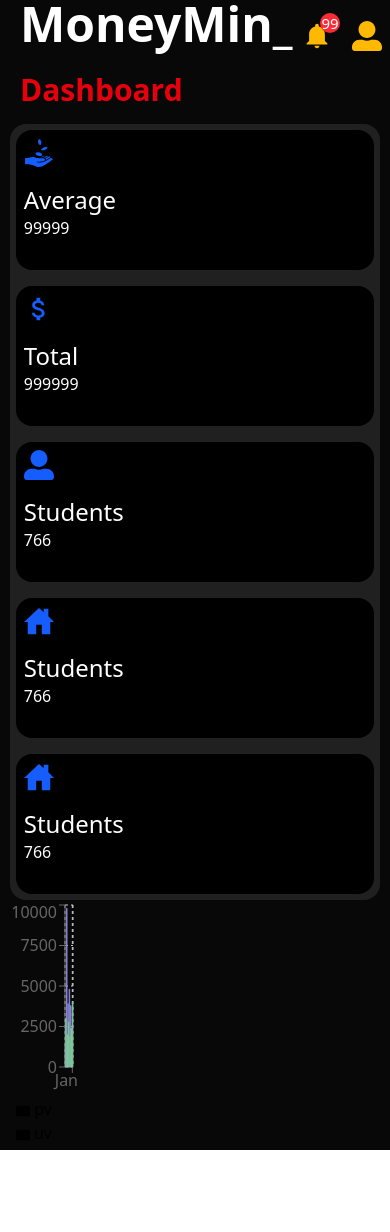
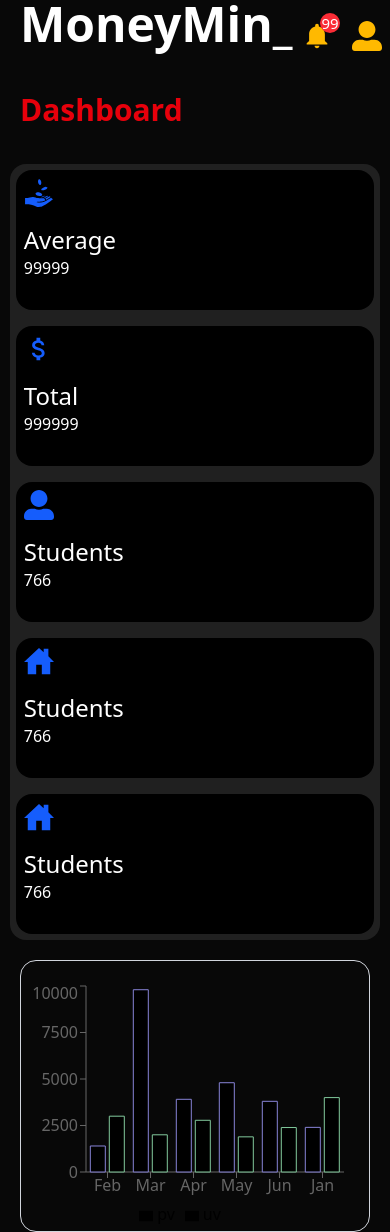
Before and after one commit to KavumaHakim/MoneyMind, a React (Vite) app: page / in a window 390 px wide. Before the commit the page ends 1150 px from the top, so only its background shows below. Built offline with nearby package versions, Linux system fonts and the light colour scheme.

Commit message:
FEAT: Add styles to chart and fixed dashboard responsiveness

```diff
--- a/src/Pages/dashboard.tsx
+++ b/src/Pages/dashboard.tsx
@@ -13,7 +13,7 @@ const Dashboard = () => {
         <div className="flex bg-[#080808] w-full">
             <Sidebar/>
             {/* Main content container */}
-            <div className="dashboard-content flex-1 overflow-y-auto flex flex-col">
+            <div className="dashboard-content flex-1 overflow-y-auto flex flex-col gap-5">
                 <Heading />
                 <h1 className="text-3xl font-bold text-red-600 ml-5">Dashboard</h1>
                     <div className="flex bg-[#202020] gap-4 flex-wrap pt-1.5 pb-1.5 items-center mt-4 rounded-2xl w-[95%] md:flex-nowrap pl-1.5 pr-1.5 justify-center self-center">
--- a/src/components/Chart.tsx
+++ b/src/components/Chart.tsx
@@ -1,4 +1,4 @@
-import { Bar, BarChart, XAxis, YAxis, CartesianGrid, Tooltip, Legend, ResponsiveContainer } from 'recharts';
+import { Bar, BarChart, XAxis, YAxis, Tooltip, Legend, ResponsiveContainer } from 'recharts';
 
 const data = [
     { name: 'Feb', uv: 3000, pv: 1398 },
@@ -12,10 +12,10 @@ const data = [
 
 const Chart = () => {
     return(
-    <div className='w-[20%]'>
+    <div className='pt-5 pr-5 border-1 md:w-[20%] flex items-center border-gray-300 rounded-2xl ml-5 mr-5'>
+        <h2></h2>
         <ResponsiveContainer width="100%" height={250}>
                 <BarChart data={data}>
-                    <CartesianGrid strokeDasharray="3 3" />
                     <XAxis dataKey="name" />
                     <YAxis />
                     <Tooltip />
```
